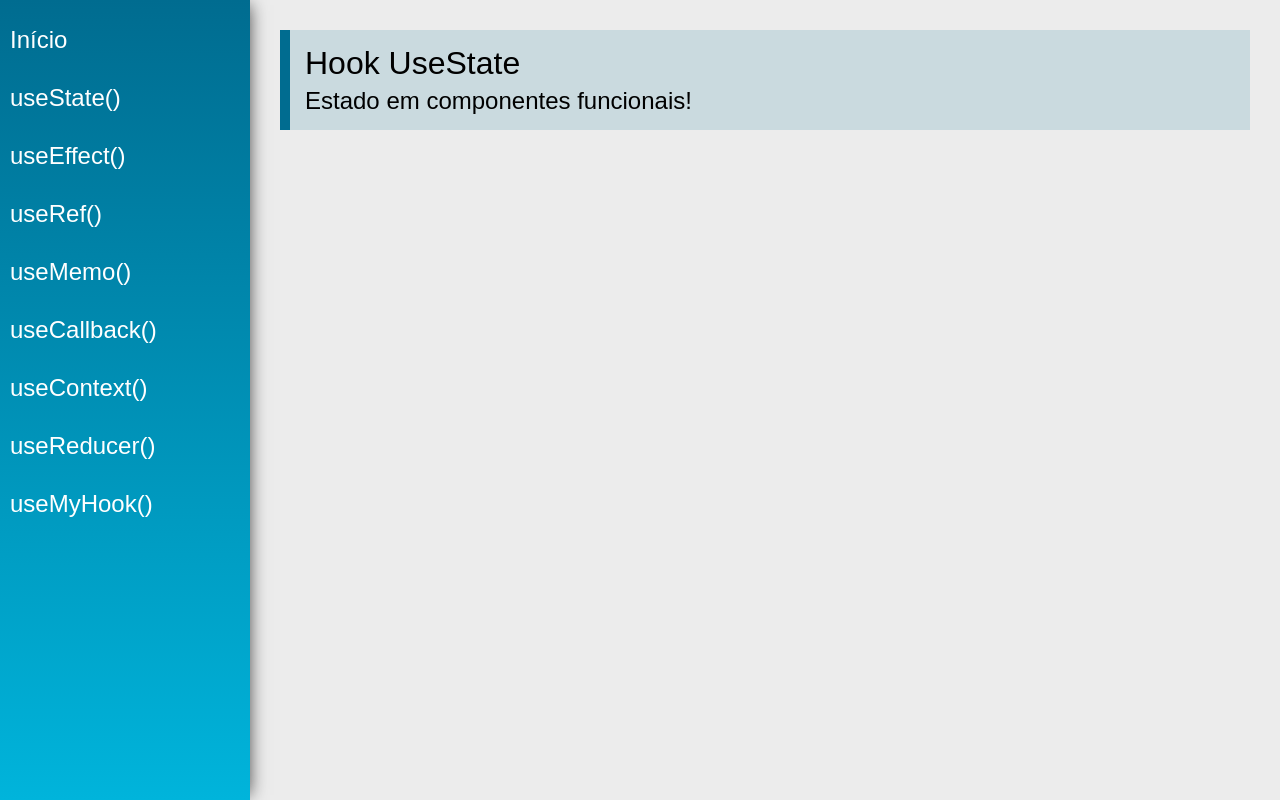
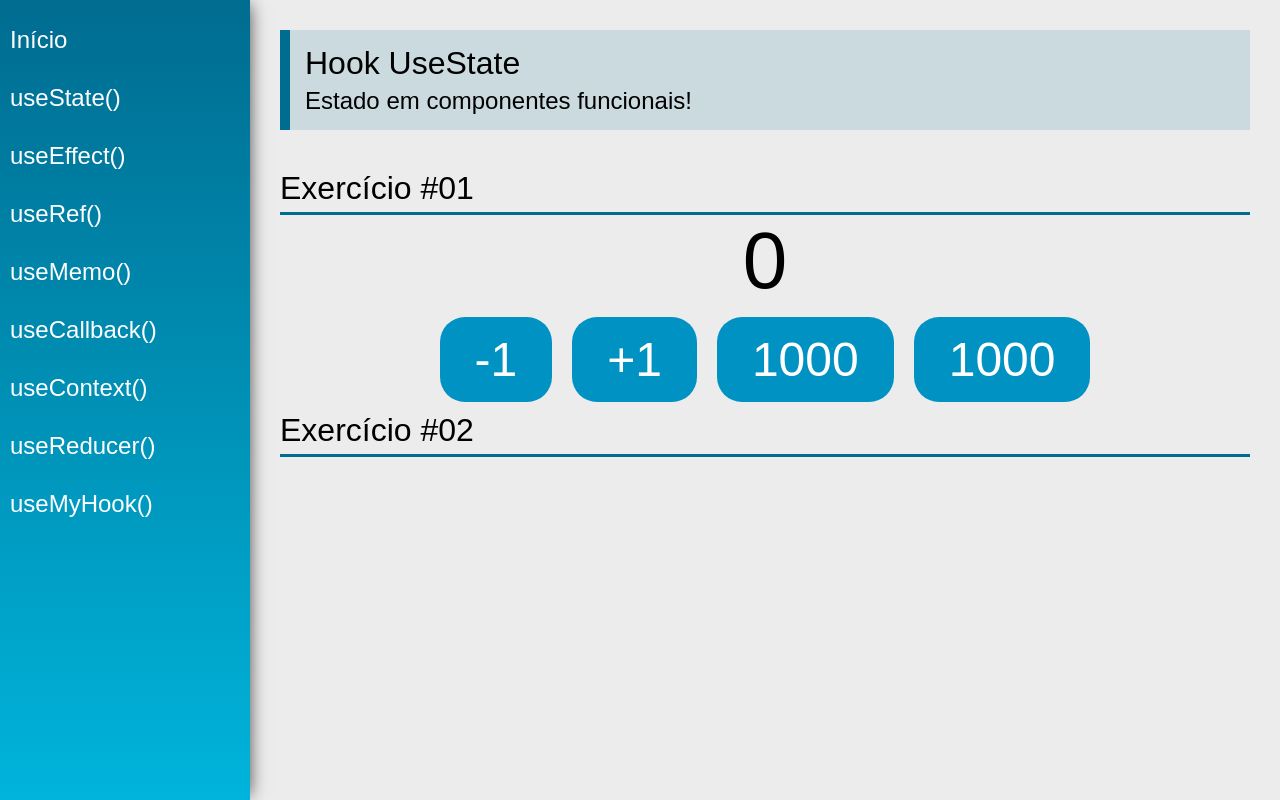
Before and after one commit to israelbulcaotavares/hooks, a React (Create React App) app: page /useState in a window 1280 px wide. Built offline with nearby package versions, Linux system fonts and the light colour scheme.

Commit message:
useState #01

```diff
--- a/src/views/examples/UseState.jsx
+++ b/src/views/examples/UseState.jsx
@@ -1,13 +1,28 @@
-import React from 'react'
+import React, { useState } from 'react'
 import PageTitle from '../../components/layout/PageTitle'
+import SectionTitle from '../../components/layout/SectionTitle'
 
 const UseState = (props) => {
+    const [count, setCount ] = useState(0)
     return (
         <div className="UseState">
             <PageTitle
                 title="Hook UseState"
                 subtitle="Estado em componentes funcionais!"
             />
+            <SectionTitle title="Exercício #01" />
+            <div className="center">
+                <span className="text">{count}</span>
+                <div>
+                <button className="btn" onClick={ () => setCount(count - 1 )}>  -1 </button>
+                <button className="btn" onClick={ () => setCount(count + 1 )}> +1 </button>
+                <button className="btn" onClick={ () => setCount( 1000 )}> 1000 </button>
+                <button className="btn" onClick={ () => setCount( current => current + 1000 )}> 1000 </button>
+                </div>
+
+            </div>
+            <SectionTitle title="Exercício #02" />
+
         </div>
     )
 }
```
